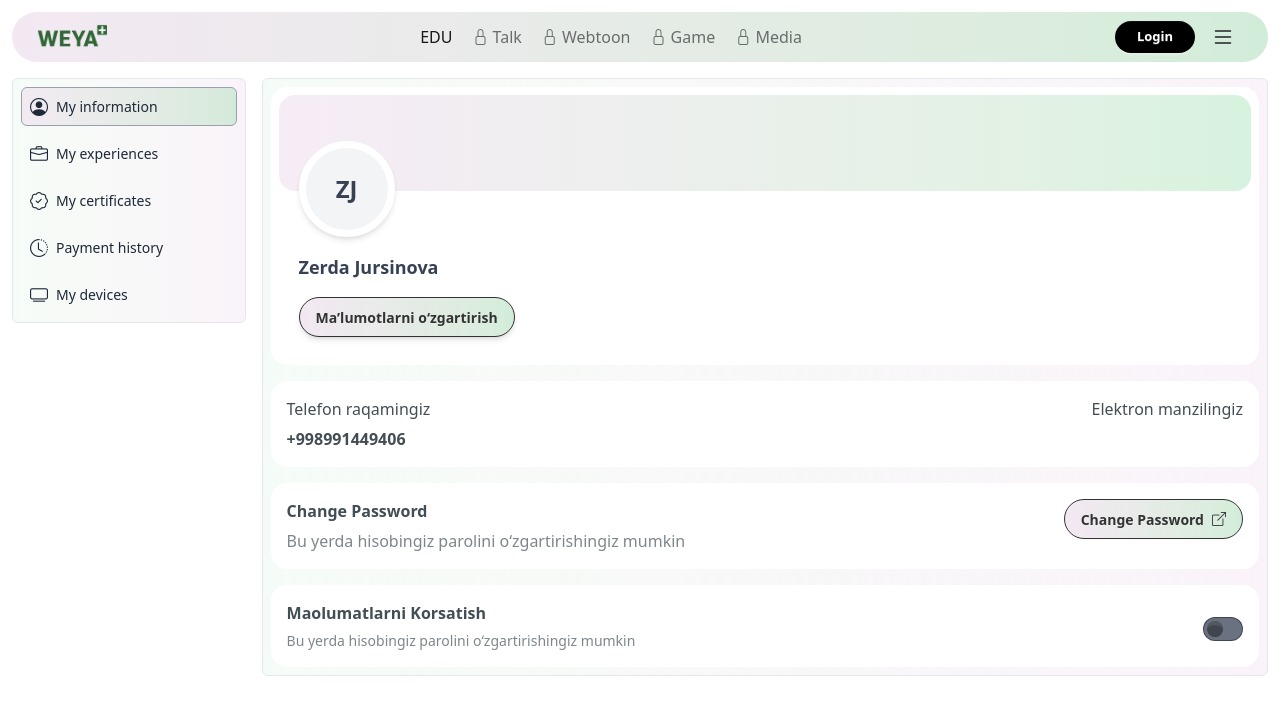
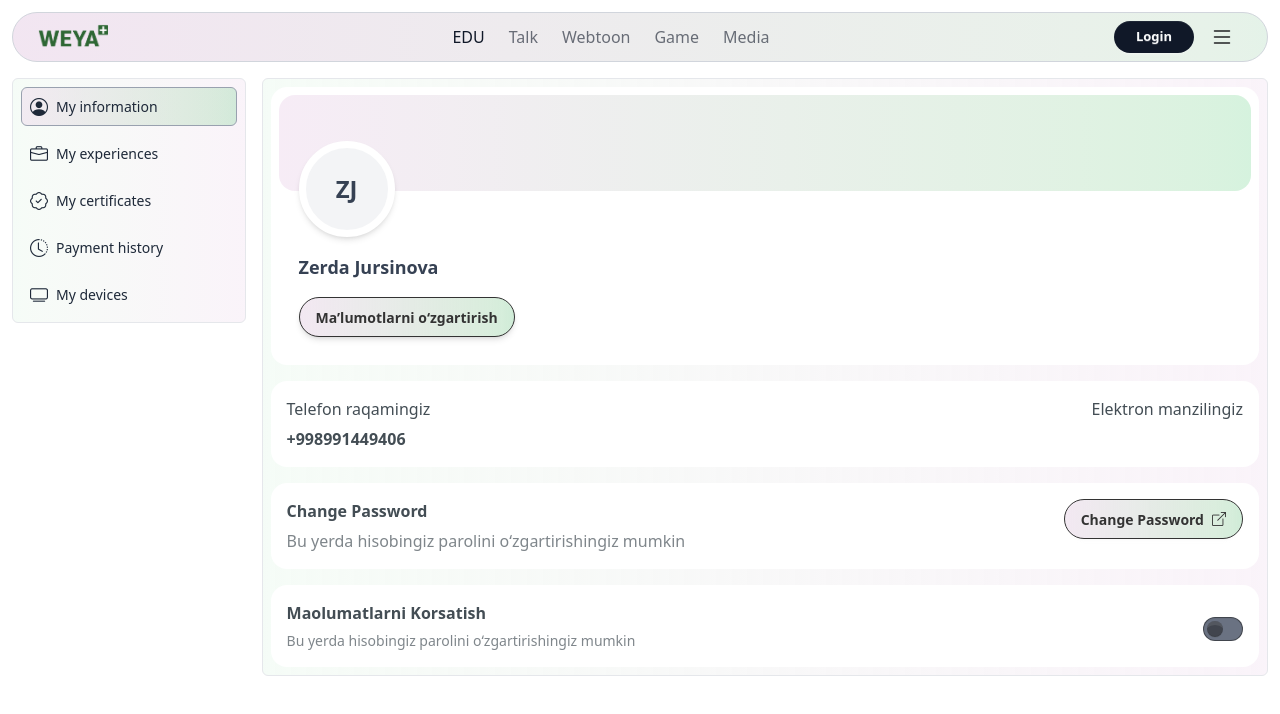
Before and after one commit to shahbozshirinboyev/weya-plus.uz, a React (Vite) app: page /my-profile in a window 1280 px wide. Shown: the top 714 px of the page. Built offline with nearby package versions, Linux system fonts and the light colour scheme.

Commit message:
Navbar section light night mode is right

```diff
--- a/src/components/Navbar.jsx
+++ b/src/components/Navbar.jsx
@@ -9,8 +9,7 @@ function Navbar() {
       <Login />
       <div className="container mx-auto px-3 sticky top-1 my-3 z-15">
         <div
-          className="w-full shadow-none border-0
-        bg-base-200 bg-gradient-to-r from-[#eed9ed]/50 dark:from-[#eed9ed]/20 to-[#2ec05a]/20
+          className="w-full shadow-none border border-gray-300 dark:border-gray-600 bg-base-200 bg-gradient-to-r from-[#eed9ed]/60 dark:from-[#eed9ed]/10 to-[#2ec05a]/10
         rounded-full px-[25px] flex justify-between items-center h-[50px]"
         >
           <NavLink to="/">
@@ -18,21 +17,31 @@ function Navbar() {
           </NavLink>
 
           <div>
-            <ul className="gap-5 font-medium hidden md:flex text-[13px] lg:text-[16px]">
-              <li className="cursor-pointer">
-                <NavLink to="education">EDU</NavLink>
+            <ul className="font-medium hidden md:flex items-center justify-center gap-6 text-[14px] lg:text-[16px] text-gray-900 dark:text-gray-50">
+              <li>
+                <NavLink to="education">
+                  EDU
+                </NavLink>
               </li>
-              <li className="opacity-60 cursor-pointer">
-                <i className="bi bi-lock"></i> Talk
+              <li className="opacity-60">
+                <NavLink to="">
+                  Talk
+                </NavLink>
               </li>
-              <li className="opacity-60 cursor-pointer">
-                <i className="bi bi-lock"></i> Webtoon
+              <li className="opacity-60">
+                <NavLink to="">
+                  Webtoon
+                </NavLink>
               </li>
-              <li className="opacity-60 cursor-pointer">
-                <i className="bi bi-lock"></i> Game
+              <li className="opacity-60">
+                <NavLink to="">
+                  Game
+                </NavLink>
               </li>
-              <li className="opacity-60 cursor-pointer">
-                <i className="bi bi-lock"></i> Media
+              <li className="opacity-60">
+                <NavLink to="">
+                  Media
+                </NavLink>
               </li>
             </ul>
           </div>
@@ -40,23 +49,19 @@ function Navbar() {
           <div className="flex gap-2 items-center">
             <button
               onClick={() => document.getElementById("login").showModal()}
-              className="btn btn-sm border-0 btn-circle w-[80px] flex justify-center items-center bg-black text-white dark:bg-white dark:text-black"
+              className="btn btn-sm border-none btn-circle w-[80px] flex justify-center items-center bg-gray-900 text-gray-50 dark:bg-gray-50 dark:text-gray-900"
             >
               <span className="text-[13px]">Login</span>
             </button>
 
-            <div className="dropdown dropdown-end">
-              <div
-                tabIndex={0}
-                role="button"
-                className="btn btn-circle bg-transparent border-none shadow-none"
-              >
+            <div className="dropdown dropdown-end text-gray-900 dark:text-gray-50">
+              <div tabIndex={0} role="button" className="btn btn-circle bg-transparent border-none shadow-none" >
                 <i className="bi bi-list text-[24px] flex justify-center items-center"></i>
               </div>
 
               <ul
                 tabIndex={0}
-                className="dropdown-content menu bg-base-100 rounded-box w-62 p-2 mt-1 shadow-sm border border-base-300"
+                className="dropdown-content menu rounded-md w-62 p-2 mt-2 shadow-sm border border-gray-300 dark:border-gray-600 bg-base-200 bg-gradient-to-r from-[#eed9ed]/60 dark:from-[#eed9ed]/10 to-[#2ec05a]/10"
               >
                 <div className="p-2 flex gap-2">
                   <img
@@ -70,7 +75,7 @@ function Navbar() {
                   </div>
                 </div>
 
-                <hr className="my-1 border-gray-300" />
+                <hr className="my-1 border-gray-300 dark:border-gray-600" />
 
                 <li>
                   <NavLink to="/my-profile">
@@ -121,7 +126,7 @@ function Navbar() {
                   </span>
                 </li>
 
-                <hr className="my-1 border-gray-300" />
+                <hr className="my-1 border-gray-300 dark:border-gray-600" />
 
                 <div className="p-1 flex gap-0 justify-between items-center mb-1">
                   <span>Theme</span>
--- a/src/components/ThemeSwitcher.jsx
+++ b/src/components/ThemeSwitcher.jsx
@@ -2,6 +2,8 @@ import { useState, useEffect } from "react";
 
 function ThemeSwitcher() {
   const [theme, setTheme] = useState(localStorage.getItem("theme") || "light");
+
+  const isDarkMode = window.matchMedia && window.matchMedia('(prefers-color-scheme: dark)').matches;
 
   useEffect(() => {
     if (theme === "system") {
@@ -30,10 +32,10 @@ function ThemeSwitcher() {
   };
 
   return (
-    <div className="p-[2px] w-auto inline-block border border-gray-200 rounded-md">
+    <div className="p-[2px] w-auto inline-block border border-gray-300 dark:border-gray-600 rounded-md">
       <div className="flex justify-between items-center w-[90px] h-[30px] relative">
         <div
-          className="absolute bg-gradient-to-r from-[#eed9ed]/40 dark:from-[#eed9ed]/10 to-[#2ec05a]/20 top-0 w-[30px] h-[30px] rounded-md transition-all duration-300"
+          className="absolute bg-gray-900 dark:bg-gray-50 top-0 w-[30px] h-[30px] rounded-md transition-all duration-300"
           style={{
             left: theme === "light" ? "0px" : theme === "night" ? "30px" : "60px",
           }}
@@ -41,21 +43,21 @@ function ThemeSwitcher() {
 
         <div
           onClick={() => handleThemeChange("light")}
-          className="w-[30px] h-[30px] flex justify-center items-center p-2 z-10 cursor-pointer"
+          className={`w-[30px] h-[30px] flex justify-center items-center p-2 z-10 cursor-pointer ${ theme === 'light' ? "text-gray-50" : "" }`}
         >
           <i className="bi bi-sun flex justify-center items-center text-[14px]"></i>
         </div>
 
         <div
           onClick={() => handleThemeChange("night")}
-          className="w-[30px] h-[30px] flex justify-center items-center p-2 z-10 cursor-pointer"
+          className={`w-[30px] h-[30px] flex justify-center items-center p-2 z-10 cursor-pointer ${ theme === 'night' ? "text-gray-900" : "" }`}
         >
           <i className="bi bi-moon flex justify-center items-center"></i>
         </div>
 
         <div
           onClick={() => handleThemeChange("system")}
-          className="w-[30px] h-[30px] flex justify-center items-center p-2 z-10 cursor-pointer"
+          className={`w-[30px] h-[30px] flex justify-center items-center p-2 z-10 cursor-pointer ${ isDarkMode && theme === 'system' ? "text-gray-900" : "" } ${ !isDarkMode && theme === 'system' ? "text-gray-50" : "" }`}
         >
           <i className="bi bi-tv flex justify-center items-center"></i>
         </div>
```
